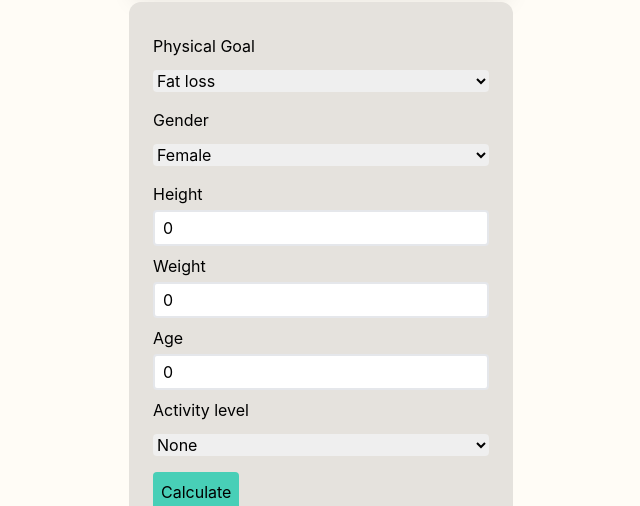
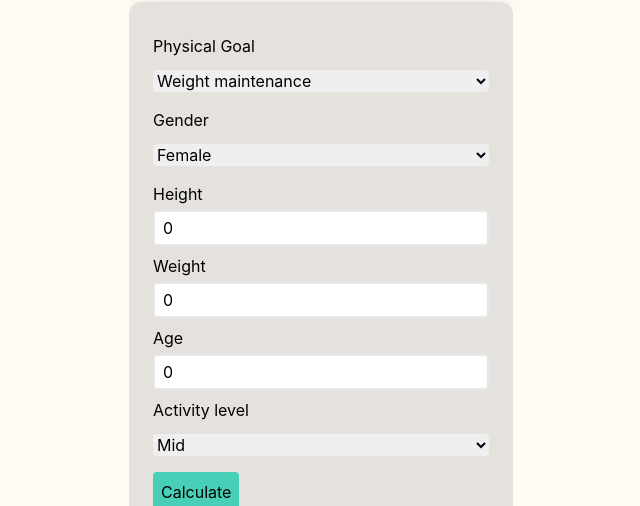
Before and after one commit to Klaymant/nutrimate, a React (Create React App) app: page / in a window 1280 px wide. Both pictures are taken after a click on the button "Macros". Shown: the part 138-644 px from the top of the page, without its empty margins (319-959 px from the left). Built offline with nearby package versions, Linux system fonts and the light colour scheme.

Commit message:
Added default value for Select

```diff
--- a/src/component/Select.tsx
+++ b/src/component/Select.tsx
@@ -9,7 +9,7 @@ export type Option = {
 type Props<T> = {
   children: ReactNode;
   options: Array<Option>;
-  value: T;
+  value: string;
   setValue: Dispatch<SetStateAction<T>>;
 };
 
@@ -26,7 +26,7 @@ const Select = <T,>({ children, options, value, setValue }: Props<T>) => {
         <label className={`mr-6 mb-1 block ${isFocused ? 'text-cornflower-blue font-semibold ml-1 duration-300' : ''}`}>{children}</label>
         <select onChange={handleChange} onFocus={focus} onBlur={blur} className="rounded outline-none my-2 w-full">
           {options.map((option) => (
-            <option key={option.value} value={option.value}>{option.label}</option>
+            <option key={option.value} value={option.value} selected={option.value === value}>{option.label}</option>
           ))}
         </select>
       </div>
```
